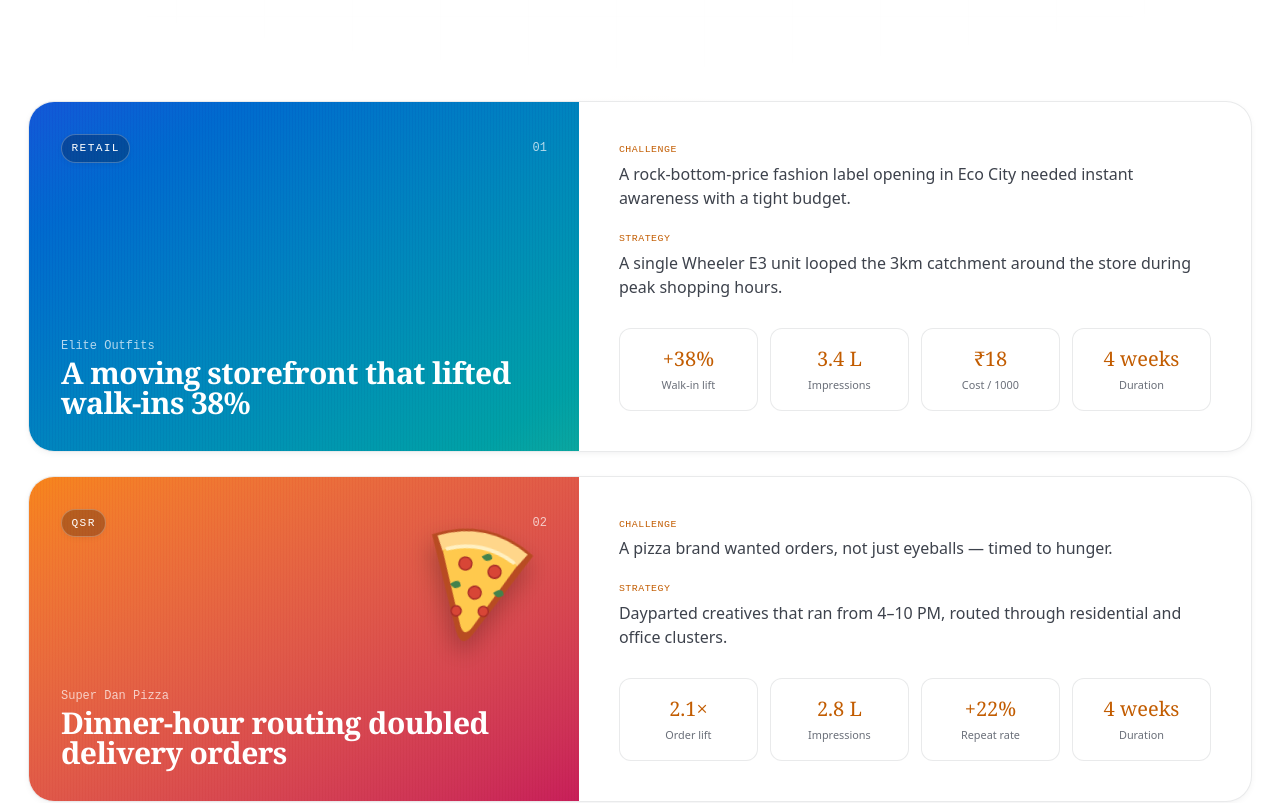
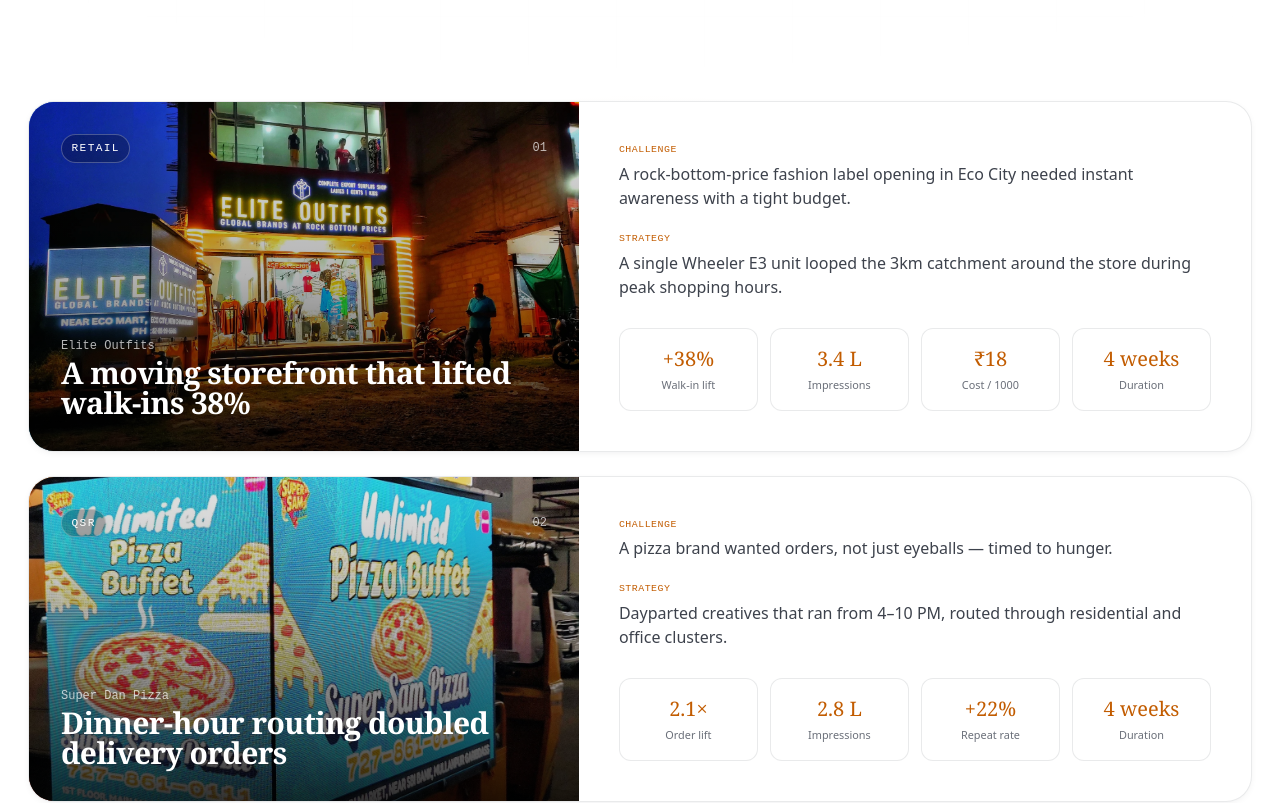
Before and after one commit to Shivam3-max/adwheeler, a Next.js app: page /case-studies in a window 1280 px wide. Shown: the part 600-1403 px from the top of the page. Built offline with nearby package versions, Linux system fonts and the light colour scheme; a web font is replaced by a local one.

Commit message:
Use real campaign photos across site

```diff
--- a/src/app/case-studies/page.tsx
+++ b/src/app/case-studies/page.tsx
@@ -1,4 +1,5 @@
 import type { Metadata } from "next";
+import Image from "next/image";
 import PageHero from "@/components/PageHero";
 import Reveal from "@/components/Reveal";
 import CTABand from "@/components/CTABand";
@@ -26,13 +27,25 @@
             <Reveal key={c.slug}>
               <article className="card overflow-hidden grid lg:grid-cols-[0.9fr_1.1fr]">
                 <div className={`relative min-h-[240px] bg-gradient-to-br ${GRADS[i % GRADS.length]} p-8 flex flex-col justify-between`}>
-                  <div className="absolute inset-0 opacity-25 mix-blend-overlay bg-[repeating-linear-gradient(90deg,transparent,transparent_2px,rgba(0,0,0,0.4)_3px)]" />
-                  {c.slug === "super-dan-pizza" && <PizzaIllustration />}
-                  <div className="relative flex items-center justify-between">
+                  {c.image && (
+                    <Image
+                      src={c.image}
+                      alt={`${c.brand} mobile LED advertising campaign`}
+                      fill
+                      sizes="(max-width: 1024px) 100vw, 45vw"
+                      className="object-cover"
+                    />
+                  )}
+                  {c.image ? (
+                    <div className="absolute inset-0 bg-gradient-to-t from-black/80 via-black/30 to-black/10" />
+                  ) : (
+                    <div className="absolute inset-0 opacity-25 mix-blend-overlay bg-[repeating-linear-gradient(90deg,transparent,transparent_2px,rgba(0,0,0,0.4)_3px)]" />
+                  )}
+                  <div className="relative z-10 flex items-center justify-between">
                     <span className="chip !bg-black/25 !border-white/25 !text-white">{c.cat}</span>
                     <span className="font-mono text-xs text-white/70">0{i + 1}</span>
                   </div>
-                  <div className="relative">
+                  <div className="relative z-10">
                     <p className="font-mono text-xs text-white/70 mb-1">{c.brand}</p>
                     <h3 className="font-display text-2xl md:text-3xl font-semibold text-white leading-tight">{c.title}</h3>
                   </div>
@@ -63,34 +76,6 @@
   );
 }
 
-function PizzaIllustration() {
-  return (
-    <svg
-      aria-label="Illustration of a pizza slice"
-      role="img"
-      viewBox="0 0 200 200"
-      className="pointer-events-none absolute right-5 top-10 h-28 w-28 rotate-12 drop-shadow-[0_12px_12px_rgba(0,0,0,0.25)] md:right-8 md:top-8 md:h-36 md:w-36"
-    >
-      <path d="M28 49 Q100 7 172 49 L112 174 Q101 196 89 174 Z" fill="#b84b22" />
-      <path d="M36 49 Q100 15 164 49 L153 68 Q100 39 47 68 Z" fill="#ffd68a" />
-      <path d="M47 67 Q100 39 153 67 L109 165 Q101 180 93 165 Z" fill="#ffc94d" />
-      <path d="M53 64 Q100 42 147 64" fill="none" stroke="#fff0c2" strokeWidth="5" strokeLinecap="round" />
-      <g fill="#d84636" stroke="#a72c27" strokeWidth="2">
-        <circle cx="82" cy="79" r="9" />
-        <circle cx="124" cy="82" r="9" />
-        <circle cx="103" cy="116" r="9" />
-        <circle cx="83" cy="146" r="7" />
-        <circle cx="120" cy="139" r="7" />
-      </g>
-      <g fill="#43824c">
-        <path d="M102 65q12-12 15 0-7 9-15 0Z" />
-        <path d="M67 111q12-12 15 0-7 9-15 0Z" />
-        <path d="M128 111q12-12 15 0-7 9-15 0Z" />
-      </g>
-    </svg>
-  );
-}
-
 function Block({ k, v }: { k: string; v: string }) {
   return (
     <div>
--- a/src/components/home/Campaigns.tsx
+++ b/src/components/home/Campaigns.tsx
@@ -1,5 +1,6 @@
 import { CAMPAIGNS } from "@/lib/site";
 import Reveal from "@/components/Reveal";
+import Image from "next/image";
 
 const GRADS = [
   "from-[#1358d8] to-[#0ba7a0]",
@@ -28,6 +29,15 @@
             className="snap-start shrink-0 w-[300px] md:w-[360px] rounded-[26px] overflow-hidden border border-[var(--line)] group"
           >
             <div className={`relative h-52 bg-gradient-to-br ${GRADS[i % GRADS.length]} overflow-hidden`}>
+              {c.image && (
+                <Image
+                  src={c.image}
+                  alt={`${c.brand} mobile LED advertising campaign`}
+                  fill
+                  sizes="(max-width: 768px) 300px, 360px"
+                  className="object-cover transition-transform duration-700 group-hover:scale-105"
+                />
+              )}
               <div className="absolute inset-0 bg-[radial-gradient(120%_120%_at_20%_0%,rgba(0,0,0,0),rgba(0,0,0,0.45))]" />
               <div className="absolute inset-0 opacity-30 mix-blend-overlay bg-[repeating-linear-gradient(90deg,transparent,transparent_2px,rgba(0,0,0,0.4)_3px)]" />
               <span className="absolute top-4 left-4 chip !bg-black/30 !border-white/20 !text-white">{c.cat}</span>
--- a/src/lib/site.ts
+++ b/src/lib/site.ts
@@ -175,8 +175,8 @@
 ];
 
 export const CAMPAIGNS = [
-  { brand: "Elite Outfits", cat: "Retail", metric: "+38% walk-ins", quote: "Every evening it was a moving storefront.", area: "Panchkula" },
-  { brand: "Super Dan Pizza", cat: "QSR", metric: "2.1× orders", quote: "The dinner-hour window was pure genius.", area: "Sector 17, Chandigarh" },
+  { brand: "Elite Outfits", cat: "Retail", metric: "+38% walk-ins", quote: "Every evening it was a moving storefront.", area: "Panchkula", image: "/elite-outfits.webp" },
+  { brand: "Super Dan Pizza", cat: "QSR", metric: "2.1× orders", quote: "The dinner-hour window was pure genius.", area: "Sector 17, Chandigarh", image: "/super-dan-pizza.webp" },
   { brand: "Skyline Residences", cat: "Real Estate", metric: "410 site visits", quote: "We parked the ad right by the project.", area: "Zirakpur" },
   { brand: "Aveda Clinics", cat: "Healthcare", metric: "6.4 L reach", quote: "Launch-week visibility across the Tricity.", area: "Mohali" },
   { brand: "VoteForward", cat: "Political", metric: "92% ward cover", quote: "GPS proof-of-coverage sealed the deal.", area: "Panchkula" },
@@ -188,6 +188,7 @@
     brand: "Elite Outfits",
     title: "A moving storefront that lifted walk-ins 38%",
     cat: "Retail",
+    image: "/elite-outfits.webp",
     challenge: "A rock-bottom-price fashion label opening in Eco City needed instant awareness with a tight budget.",
     strategy: "A single Wheeler E3 unit looped the 3km catchment around the store during peak shopping hours.",
     results: [
@@ -202,6 +203,7 @@
     brand: "Super Dan Pizza",
     title: "Dinner-hour routing doubled delivery orders",
     cat: "QSR",
+    image: "/super-dan-pizza.webp",
     challenge: "A pizza brand wanted orders, not just eyeballs — timed to hunger.",
     strategy: "Dayparted creatives that ran from 4–10 PM, routed through residential and office clusters.",
     results: [
```
Also changed, not shown: public/elite-outfits.webp (added), public/super-dan-pizza.webp (added).
